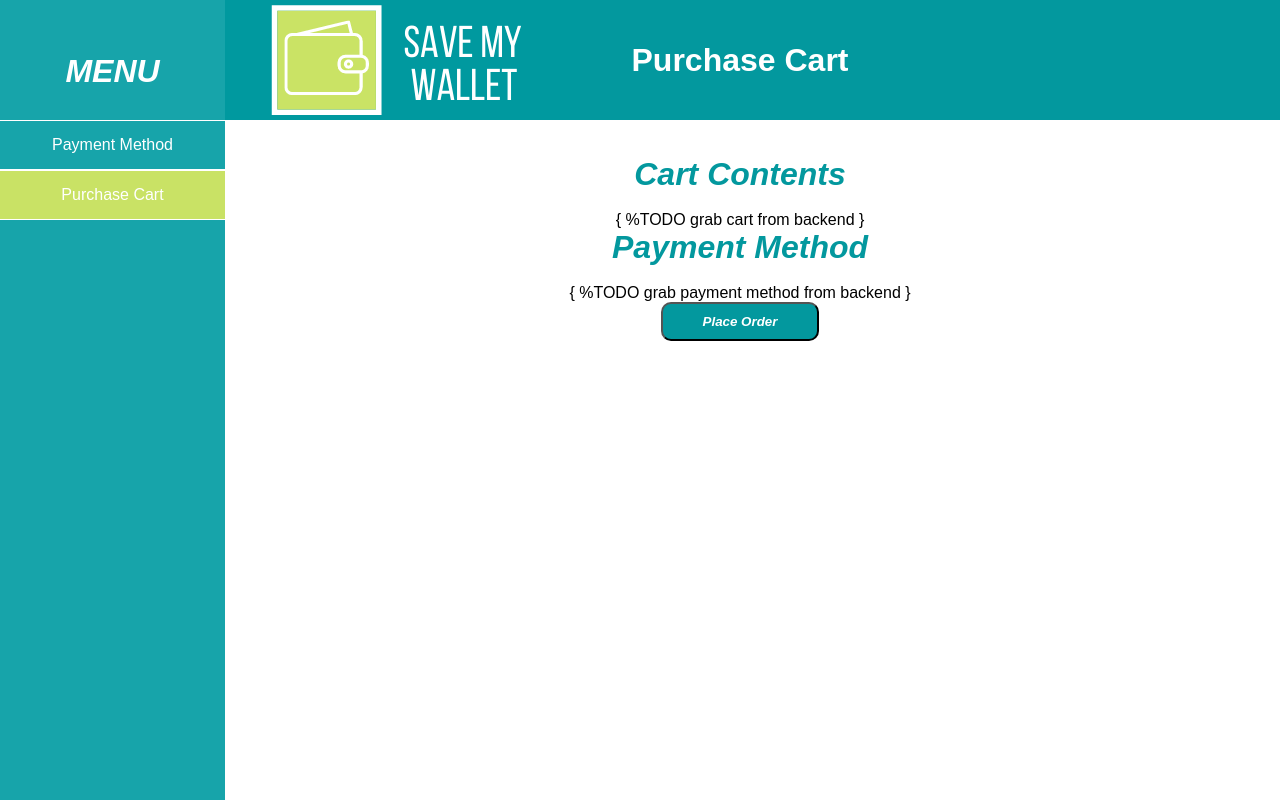
After one commit to allygilbert/cs348-savemywallet, a Flask app: template src/templates/purchase.html in a window 1280 px wide. The commit adds this page. Run offline with Flask 2, Linux system fonts and the light colour scheme; the template is opened without the code that fills it, so the values that code supplies are empty.

Commit message:
adds frontend for purchasing all the items in a user's cart

```diff
--- a/src/static/style.css
+++ b/src/static/style.css
@@ -118,7 +118,7 @@
 .one .content .topbar{
 	text-align: center;
 	padding: 20px;
-	background: #00b33c;
+	background: #03989e;
 	color: white;
 }
 
@@ -127,7 +127,7 @@
 }
 
 .one .content .contentbar h1{
-	color: #11a844;
+	color: #03989e;
 	text-align: center;
 	font-style: oblique;
 	font-weight: bold;
--- /dev/null
+++ b/src/templates/purchase.html
@@ -0,0 +1,30 @@
+<html lang="en">
+    <head>
+        <title> purchase </title>
+        <link rel="stylesheet" href="../static/style.css">
+    </head>
+    <body>
+        <div class="one">
+            <div class="sidebar">
+                <h1>Menu</h1>
+                <ul>
+                    <li><a href="{{url_for('payment')}}">Payment Method</a></li>
+                    <li class="active"><a href="{{url_for('purchase')}}">Purchase Cart</a></li>
+                </ul>
+            </div>
+            <div class="content" align="center">
+                <div class="header">
+                    <h1>Purchase Cart</h1>
+                </div></br></br>
+                <div class="contentbar">
+                    <h1>Cart Contents</h1>    </br>
+                    { %TODO grab cart from backend }</br>
+                    <h1>Payment Method</h1>    </br>
+                    { %TODO grab payment method from backend }</br>
+                    <input type="submit" class="btn" value="Place Order">
+                </div>
+
+            </div>
+        </div>
+    </body>
+</html>
```
